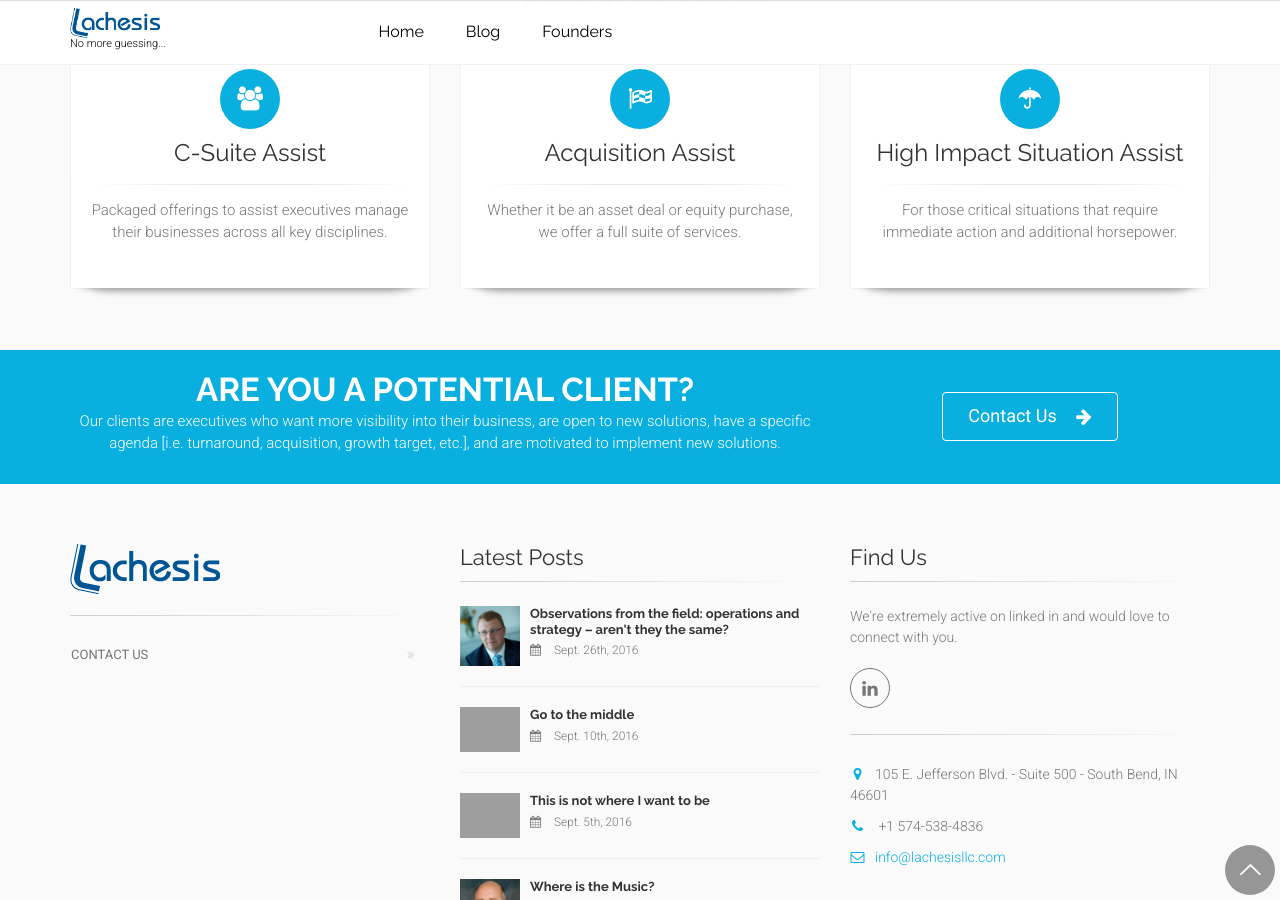
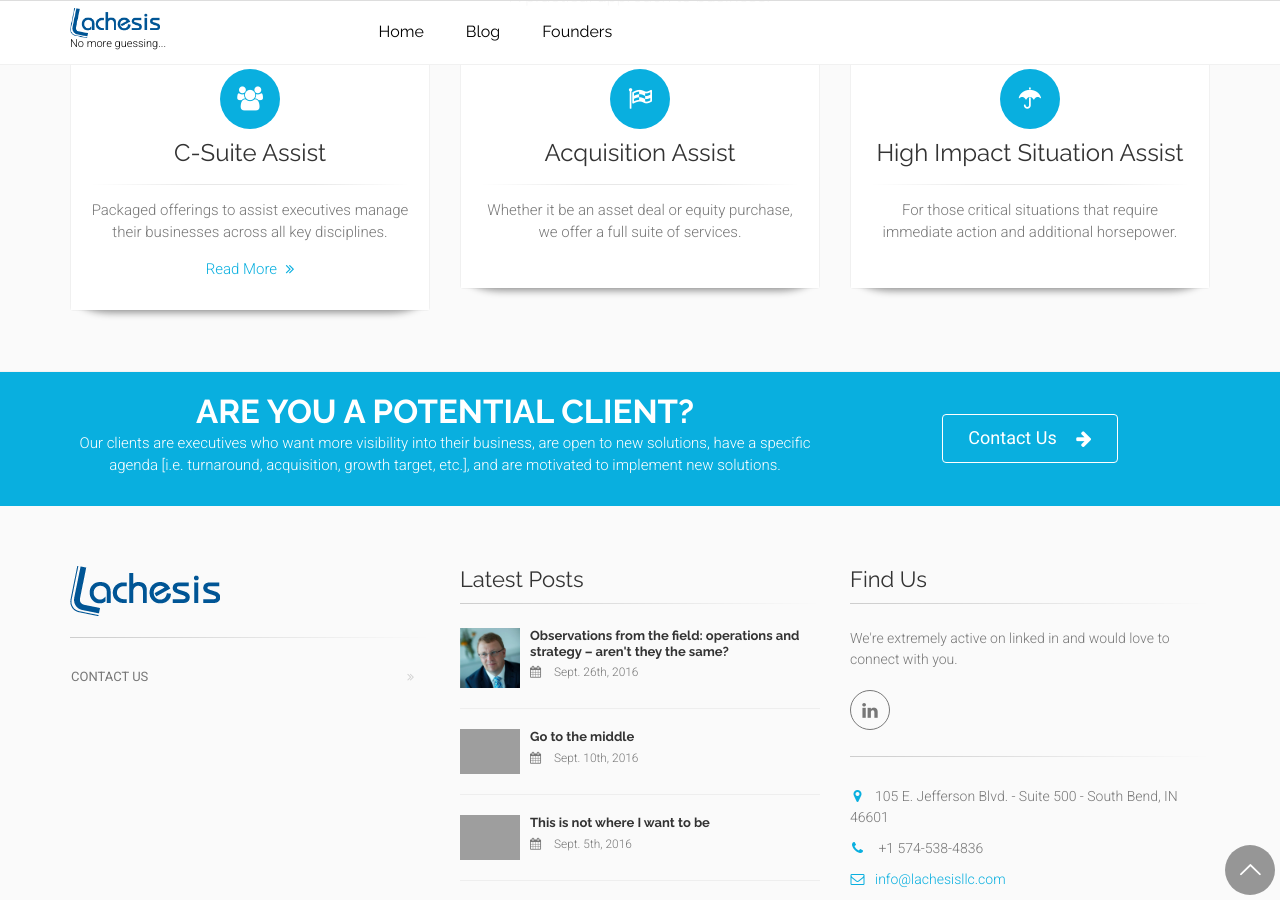
Before and after one commit to lachesisllc/lachesisllc.github.io, a Jekyll site: the page built from index.html, in a window 1280 px wide and 900 px high, scrolled down 1037 px. Built offline with Jekyll 4.4.1, drawn with Linux system fonts in a browser that asks for light colours; grey boxes are pictures that could not be loaded.

Commit message:
Made c-suite assist live

```diff
--- a/index.html
+++ b/index.html
@@ -239,9 +239,7 @@ layout: banner
 								<h3>C-Suite Assist</h3>
 								<div class="separator clearfix"></div>
 								<p>Packaged offerings to assist executives manage their businesses across all key disciplines.</p>
-								<!--
-								<a href="/services">Read More <i class="pl-5 fa fa-angle-double-right"></i></a>
-								-->
+								<a href="/services/c-suite-assist/">Read More <i class="pl-5 fa fa-angle-double-right"></i></a>
 							</div>
 						</div>
 						<div class="col-md-4 ">
```
